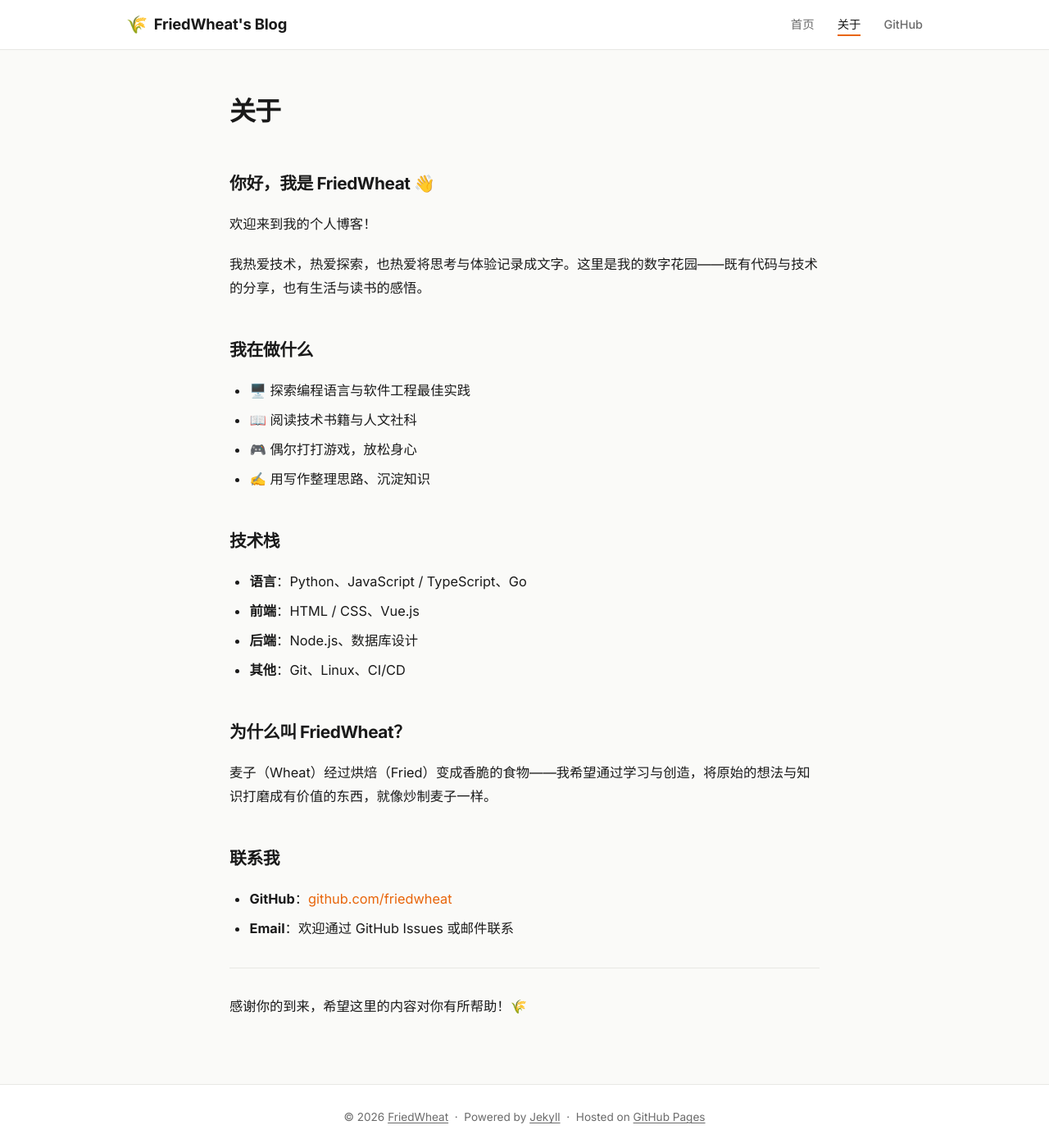
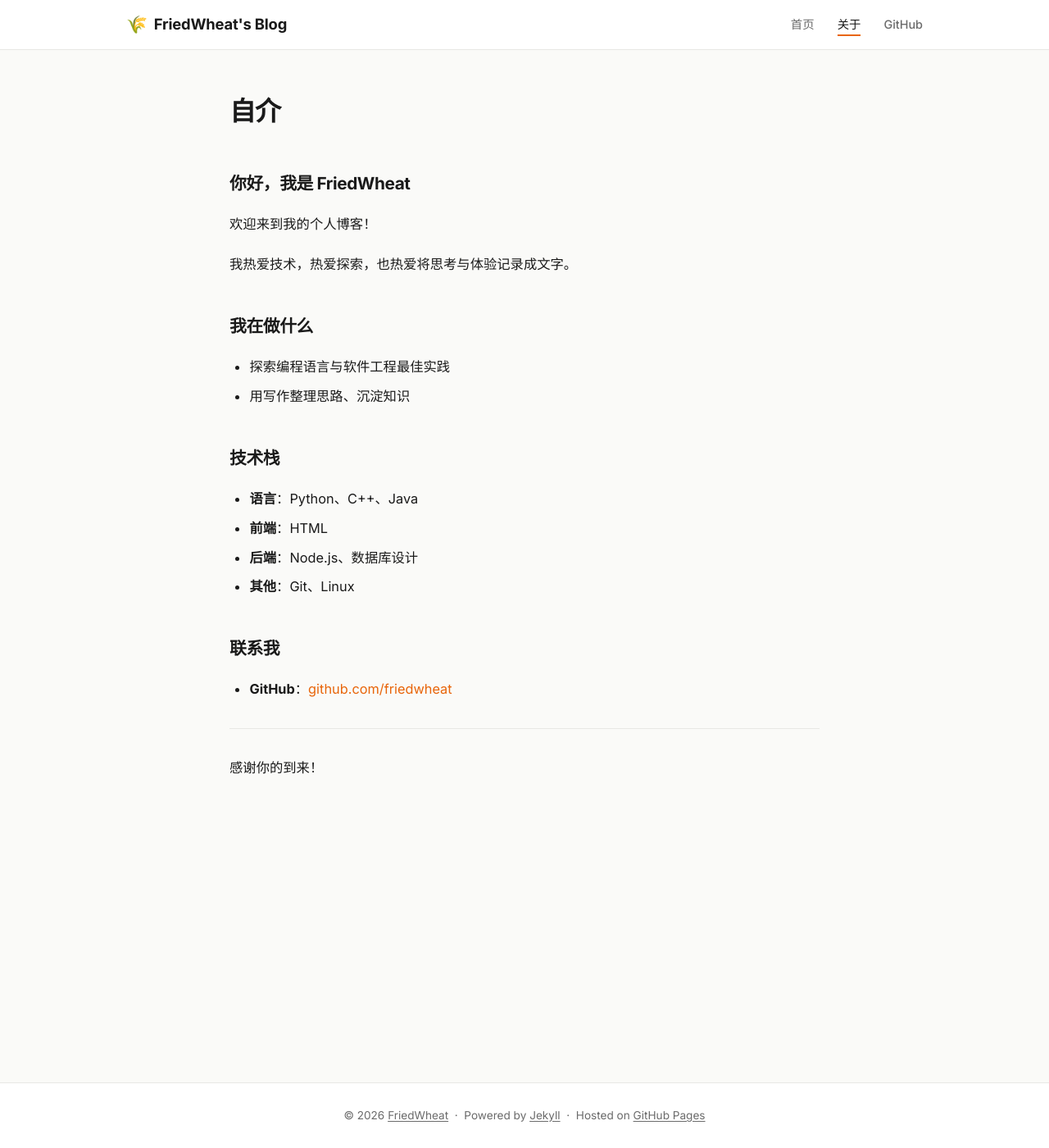
Before and after one commit to friedwheat/friedwheat.github.io, a Jekyll site: the page built from about.md, in a window 1280 px wide and 1400 px high. Shown: the whole window at 82% size. Built offline with Jekyll 4.4.1, drawn with Linux system fonts in a browser that asks for light colours.

Commit message:
Update about.md

```diff
--- a/about.md
+++ b/about.md
@@ -1,38 +1,31 @@
 ---
 layout: page
-title: 关于
+title: 自介
 permalink: /about/
 ---
 
-## 你好，我是 FriedWheat 👋
+## 你好，我是 FriedWheat
 
 欢迎来到我的个人博客！
 
-我热爱技术，热爱探索，也热爱将思考与体验记录成文字。这里是我的数字花园——既有代码与技术的分享，也有生活与读书的感悟。
+我热爱技术，热爱探索，也热爱将思考与体验记录成文字。
 
 ## 我在做什么
 
-- 🖥️ 探索编程语言与软件工程最佳实践
-- 📖 阅读技术书籍与人文社科
-- 🎮 偶尔打打游戏，放松身心
-- ✍️ 用写作整理思路、沉淀知识
+- 探索编程语言与软件工程最佳实践
+- 用写作整理思路、沉淀知识
 
 ## 技术栈
 
-- **语言**：Python、JavaScript / TypeScript、Go
-- **前端**：HTML / CSS、Vue.js
+- **语言**：Python、C++、Java
+- **前端**：HTML
 - **后端**：Node.js、数据库设计
-- **其他**：Git、Linux、CI/CD
-
-## 为什么叫 FriedWheat？
-
-麦子（Wheat）经过烘焙（Fried）变成香脆的食物——我希望通过学习与创造，将原始的想法与知识打磨成有价值的东西，就像炒制麦子一样。
+- **其他**：Git、Linux
 
 ## 联系我
 
 - **GitHub**：[github.com/friedwheat](https://github.com/friedwheat)
-- **Email**：欢迎通过 GitHub Issues 或邮件联系
 
 ---
 
-感谢你的到来，希望这里的内容对你有所帮助！🌾
+感谢你的到来！
```
